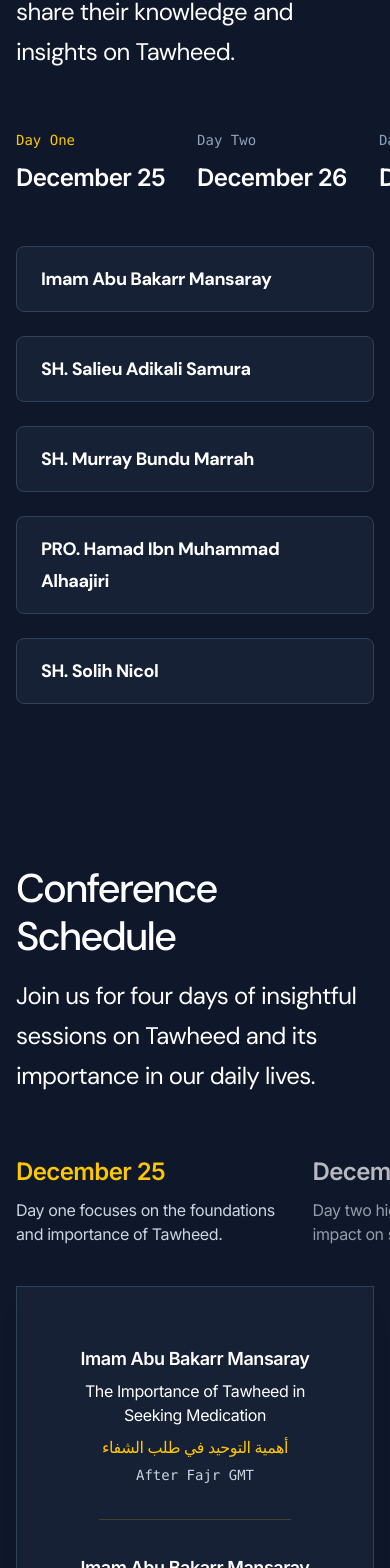
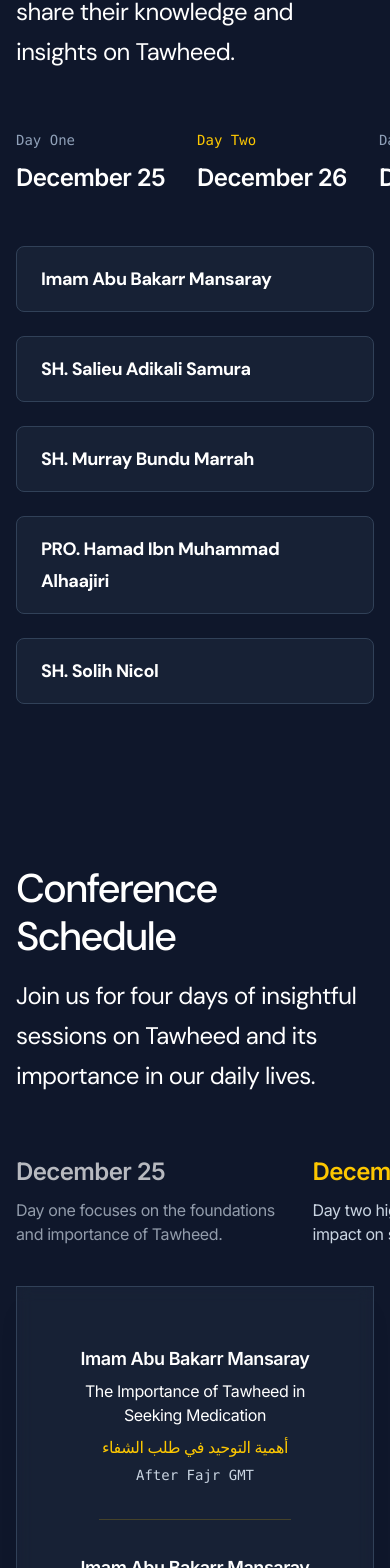
Before and after one commit to afizsavage/dawah-salafiyyah, a Next.js app: page / in a window 390 px wide. Shown: the part 1279-2847 px from the top of the page. Built offline with nearby package versions, Linux system fonts and the light colour scheme.

Commit message:
update speaker and schedule to default to today

```diff
--- a/src/components/Schedule.tsx
+++ b/src/components/Schedule.tsx
@@ -211,6 +211,8 @@ const schedule: Array<Day> = [
 
 function ScheduleTabbed() {
   let [tabOrientation, setTabOrientation] = useState('horizontal')
+  const [selectedIndex, setSelectedIndex] = useState(1) // 👈 default to index 1
+
 
   useEffect(() => {
     let smMediaQuery = window.matchMedia('(min-width: 640px)')
@@ -231,9 +233,10 @@ function ScheduleTabbed() {
     <TabGroup
       className="mx-auto grid max-w-2xl grid-cols-1 gap-y-6 sm:grid-cols-2 lg:hidden"
       vertical={tabOrientation === 'vertical'}
+      selectedIndex={selectedIndex} onChange={setSelectedIndex}
     >
       <TabList className="-mx-4 flex gap-x-4 gap-y-10 overflow-x-auto pb-4 pl-4 sm:mx-0 sm:flex-col sm:pr-8 sm:pb-0 sm:pl-0">
-        {({ selectedIndex }) => (
+        {() => (
           <>
             {schedule.map((day, dayIndex) => (
               <div
--- a/src/components/Speakers.tsx
+++ b/src/components/Speakers.tsx
@@ -85,6 +85,7 @@ const days = [
 
 export function Speakers() {
   let [tabOrientation, setTabOrientation] = useState('horizontal')
+  const [selectedIndex, setselectedIndex] = useState(1)
 
   useEffect(() => {
     let lgMediaQuery = window.matchMedia('(min-width: 1024px)')
@@ -126,10 +127,10 @@ export function Speakers() {
           <div className="relative -mx-4 flex overflow-x-auto pb-4 sm:mx-0 sm:block sm:overflow-visible sm:pb-0">
             <div className="absolute top-2 bottom-0 left-0.5 hidden w-px bg-slate-600 lg:block" />
             <TabList className="grid auto-cols-auto grid-flow-col justify-start gap-x-8 gap-y-10 px-4 whitespace-nowrap sm:mx-auto sm:max-w-2xl sm:grid-cols-3 sm:px-0 sm:text-center lg:grid-flow-row lg:grid-cols-1 lg:text-left">
-              {({ selectedIndex }) => (
+              {() => (
                 <>
                   {days.map((day, dayIndex) => (
-                    <div key={day.dateTime} className="relative lg:pl-8">
+                    <div key={day.dateTime} className="relative lg:pl-8" onClick={() => setselectedIndex(dayIndex)}>
                       <DiamondIcon
                         className={clsx(
                           'absolute top-2.25 left-[-0.5px] hidden h-1.5 w-1.5 overflow-visible lg:block',
```
